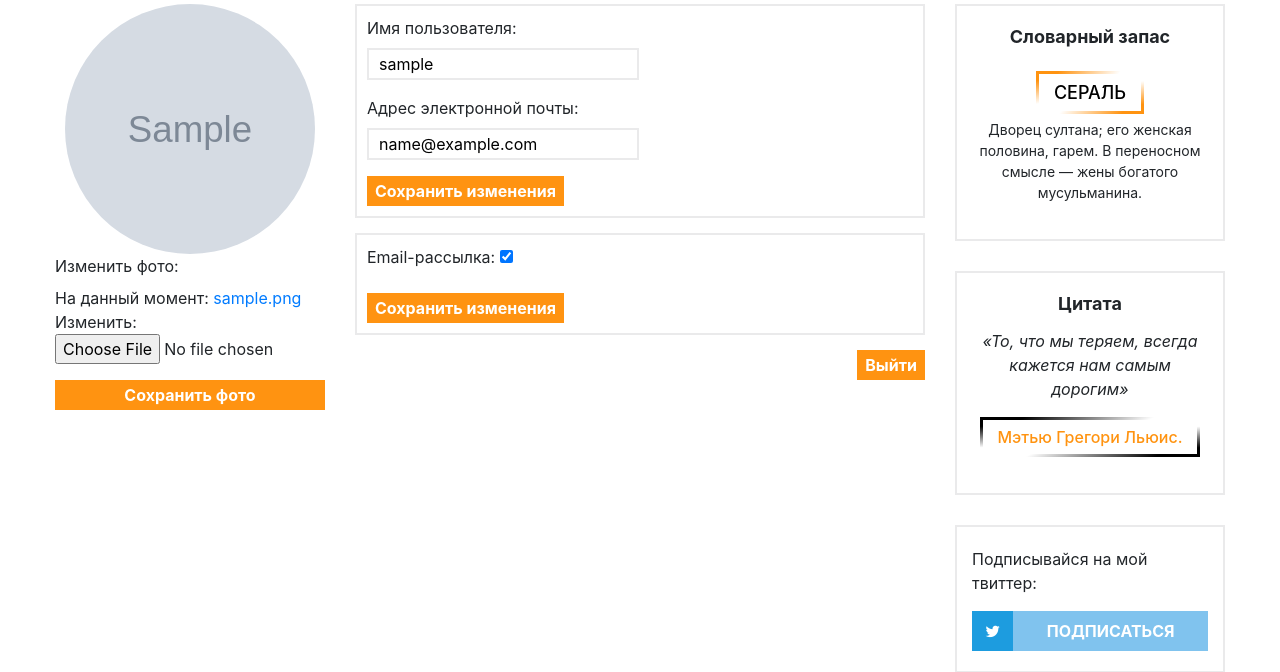
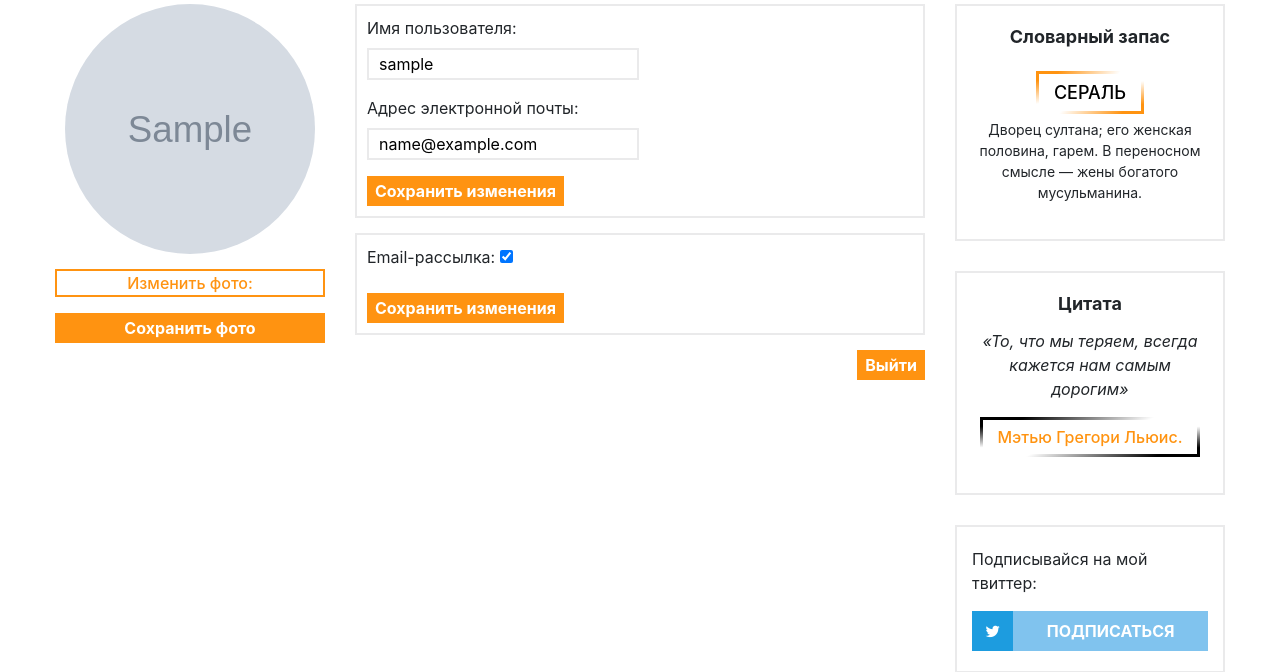
Before and after one commit to killingHail606/manticore-corner, a Django app: page /authorization/user_page/ in a window 1280 px wide. Shown: the part 176-848 px from the top of the page. Run offline with Django 3.2, Linux system fonts and the light colour scheme; a user stored in the database is signed in; data comes from the database, SQL or seed files in the repository; tables that the repository leaves empty hold one stand-in row (values such as "Sample post"); grey boxes marked "Sample" are stand-in pictures; some libraries are stand-ins or nearby versions.

Commit message:
update save avatar

```diff
--- a/authorization/forms.py
+++ b/authorization/forms.py
@@ -38,6 +38,9 @@ class ProfileAvatarForm(forms.ModelForm):
         labels = {
             'picture': 'Изменить фото'
         }
+        widgets = {
+            'picture': forms.FileInput(),
+        }
         fields = ('picture',)
 
 
--- a/authorization/models.py
+++ b/authorization/models.py
@@ -1,3 +1,4 @@
+import os
 from pathlib import Path
 
 from PIL import Image
@@ -23,7 +24,7 @@ def crop_max_square(pil_img):
 class Profile(models.Model):
     user = models.ForeignKey(User, related_name='user', on_delete=models.CASCADE)
     email_newsletters = models.BooleanField(default=False)
-    picture = models.ImageField(upload_to='profile_images/', default='user/no-avatar.png')
+    picture = models.ImageField(upload_to='profile_images/', blank=True)
 
     def __str__(self):
         return self.user.username
@@ -35,7 +36,7 @@ class Profile(models.Model):
 
             im = Image.open(self.picture)
             im_new = crop_max_square(im)
+
             im_new.save(f'{BASE_DIR}/media/profile_images/{name_picture}', quality=95)
-            print(im_new)
             self.picture = f'/profile_images/{name_picture}'
         super(Profile, self).save(*args, **kwargs)
--- a/authorization/views.py
+++ b/authorization/views.py
@@ -2,6 +2,7 @@ from django.contrib import messages
 from django.contrib.auth import authenticate, logout, login
 from django.contrib.auth.models import User
 from django.core.exceptions import ObjectDoesNotExist
+from django.utils.datastructures import MultiValueDictKeyError
 
 from django.shortcuts import render, redirect
 from django.views import View
@@ -126,9 +127,11 @@ class UserPageView(View):
             avatar_form = ProfileAvatarForm(instance=profile, data=request.POST, files=request.FILES)
 
             if avatar_form.is_valid():
-                profile.picture = avatar_form.files['picture']
-                profile.save_avatar()
-                messages.success(request, 'Profile updated successfully')
+                try:
+                    profile.picture = avatar_form.files['picture']
+                    profile.save_avatar()
+                except MultiValueDictKeyError:
+                    pass
                 return redirect('authorization:user_page')
             else:
                 return redirect('authorization:user_page')
--- a/static/css/user_page.css
+++ b/static/css/user_page.css
@@ -2,6 +2,14 @@
     display: flex;
     justify-content: center;
     align-items: center;
+}
+
+.left_block {
+    margin-bottom: 15px;
+}
+
+#id_picture {
+    display: none;
 }
 
 .left_block img{
@@ -13,6 +21,21 @@
 
 .left_block form input{
     width: 100%;
+}
+
+#update_avatar_form label {
+    border: 2px solid #ff9311;
+    font-weight: 500;
+    text-align: center;
+    color: #ff9311;
+    cursor: pointer;
+    margin-top: 15px;
+}
+
+#update_avatar_form label:hover {
+    background: #ff9311;
+    color: white;
+    transition: 0.3s all;
 }
 
 form label:not(.newsletter-form label) {
--- a/templates/authorization/user_page.html
+++ b/templates/authorization/user_page.html
@@ -24,7 +24,12 @@
     <div class="row">
         <div class="col-md-4 left_block">
             <div class="avatar_user_img">
-                <img src="{{ profile_user.picture.url }}" alt="">
+                {% if profile_user.picture %}
+                    <img src="{{ profile_user.picture.url }}" alt="Аватар">
+                {% else %}
+                    <img src="{% static 'img/default.png' %}" alt="Аватар">
+                {% endif %}
+
             </div>
 
             <form id="update_avatar_form" method="POST" action=""  enctype="multipart/form-data">
--- a/templates/base.html
+++ b/templates/base.html
@@ -12,22 +12,22 @@
     {% endblock %}
     <title>{% block title %}{% endblock %} Уголок Мантикоры</title>
 
-    <link rel="stylesheet" href="{% static 'css/main.min.css' %}">
+    <link rel="stylesheet" href="{% static 'css/main.css' %}">
     {% block other_css %}{% endblock %}
 
     <link rel="shortcut icon" href="{% static 'img/favicon-small.ico' %}" type="image/x-icon">
-    <!-- Yandex.Metrika counter -->
-    <script type="text/javascript" >
-       (function(m,e,t,r,i,k,a){m[i]=m[i]||function(){(m[i].a=m[i].a||[]).push(arguments)};
-       m[i].l=1*new Date();k=e.createElement(t),a=e.getElementsByTagName(t)[0],k.async=1,k.src=r,a.parentNode.insertBefore(k,a)})
-       (window, document, "script", "https://mc.yandex.ru/metrika/tag.js", "ym");
-
-       ym(76479670, "init", {
-            clickmap:true,
-            trackLinks:true,
-            accurateTrackBounce:true
-       });
-    </script>
+{#    <!-- Yandex.Metrika counter -->#}
+{#    <script type="text/javascript" >#}
+{#       (function(m,e,t,r,i,k,a){m[i]=m[i]||function(){(m[i].a=m[i].a||[]).push(arguments)};#}
+{#       m[i].l=1*new Date();k=e.createElement(t),a=e.getElementsByTagName(t)[0],k.async=1,k.src=r,a.parentNode.insertBefore(k,a)})#}
+{#       (window, document, "script", "https://mc.yandex.ru/metrika/tag.js", "ym");#}
+{##}
+{#       ym(76479670, "init", {#}
+{#            clickmap:true,#}
+{#            trackLinks:true,#}
+{#            accurateTrackBounce:true#}
+{#       });#}
+{#    </script>#}
 </head>
 <body>
     <div class="upper_header flex-center">
```
Also changed, not shown: static/js/main.js (+30 -7 lines), templates/blog/article/detail.html (+12 -10 lines).
